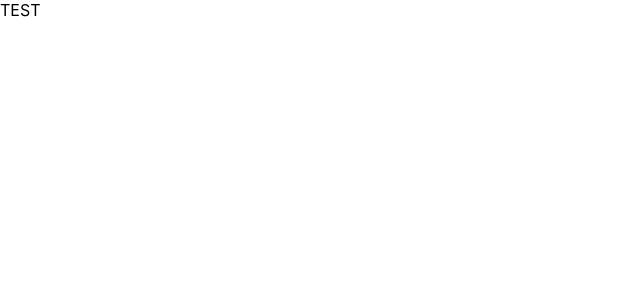
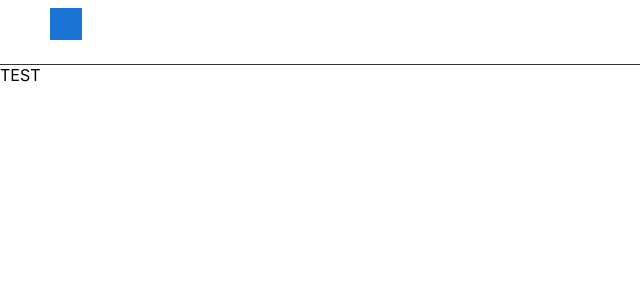
Before and after one commit to muhammadtalha242/cs_insight_frontend, a React (Vite) app: page / in a window 1280 px wide. Shown: the top 300 px of the page, without its empty margins (0-640 px from the left). Built offline with nearby package versions, Linux system fonts and the light colour scheme.

Commit message:
Update Home.tsx

```diff
--- a/src/features/home/Home.tsx
+++ b/src/features/home/Home.tsx
@@ -1,5 +1,11 @@
 import React from "react";
+import { Header } from "../../components/Header";
 
 export const Home: React.FC = () => {
-  return <> TEST</>;
+  return (
+    <>
+      <Header />
+      TEST
+    </>
+  );
 };
```
